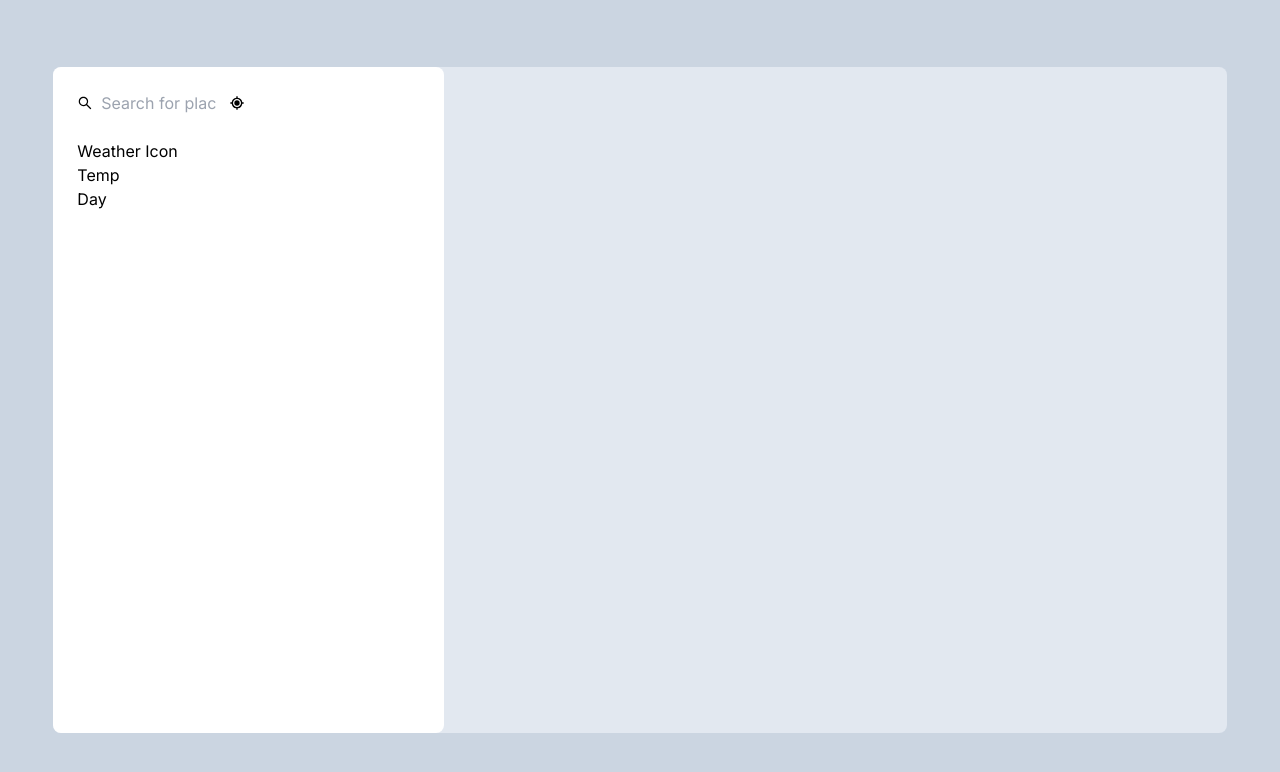
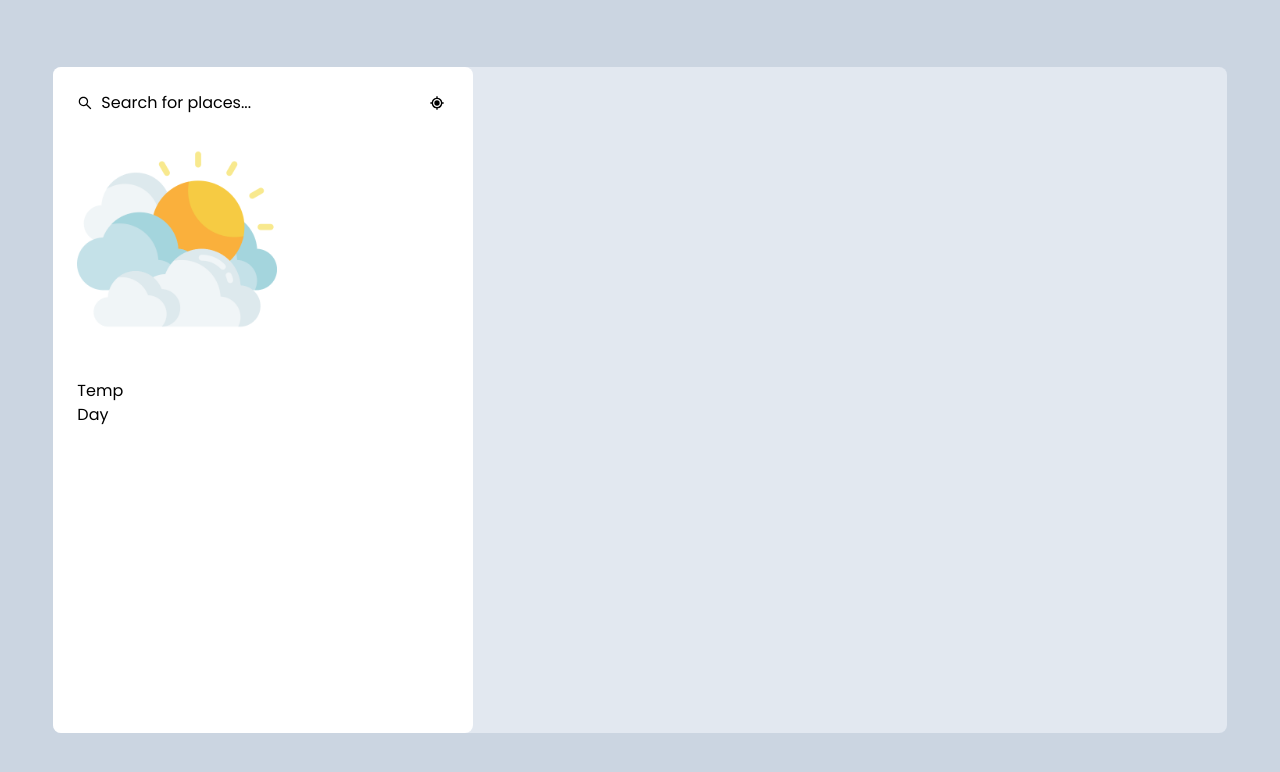
Before and after one commit to forzyz/weather-app, a Next.js app: page / in a window 1280 px wide. Shown: the top 772 px of the page. Built offline with nearby package versions, Linux system fonts and the light colour scheme.

Commit message:
image for weather

```diff
--- a/app/component/Input.tsx
+++ b/app/component/Input.tsx
@@ -4,12 +4,12 @@ import { BiCurrentLocation } from "react-icons/bi";
 
 const Input = () => {
   return (
-    <form className="flex items-center md:w-2/4 w-full mb-6">
+    <form className="flex items-center  w-full mb-6">
       <div className="cursor-pointer mr-2">
         <AiOutlineSearch />
       </div>
       <input
-        className="w-full bg-transparent outline-none focus:border-b-2 focus:border-gray-400 transition duration-300 ease-in-out"
+        className="w-full bg-transparent outline-none focus:border-b-2 focus:border-gray-400 transition duration-300 ease-in-out placeholder-black"
         type="text"
         placeholder="Search for places..."
       />
--- a/app/layout.tsx
+++ b/app/layout.tsx
@@ -1,22 +1,26 @@
-import './globals.css'
-import type { Metadata } from 'next'
-import { Inter } from 'next/font/google'
-
-const inter = Inter({ subsets: ['latin'] })
+import "./globals.css";
+import type { Metadata } from "next";
+import { Poppins } from "next/font/google";
 
 export const metadata: Metadata = {
-  title: 'Weather App',
-  description: 'Generated by create next app',
-}
+  title: "Weather App",
+  description: "Generated by create next app",
+};
+
+const poppins = Poppins({
+  subsets: ["latin"],
+  weight: ["400", "500", "700"],
+  style: ["normal", "italic"]
+});
 
 export default function RootLayout({
   children,
 }: {
-  children: React.ReactNode
+  children: React.ReactNode;
 }) {
   return (
     <html lang="en">
-      <body className={inter.className}>{children}</body>
+      <body className={poppins.className}>{children}</body>
     </html>
-  )
+  );
 }
--- a/app/page.tsx
+++ b/app/page.tsx
@@ -1,5 +1,6 @@
 "use client";
 
+import Image from "next/image";
 import Input from "./component/Input";
 
 const Home = () => {
@@ -7,21 +8,25 @@ const Home = () => {
     <div className="flex bg-cover bg-slate-300 h-screen">
       <div className="bg-slate-200 rounded-lg flex self-center m-auto w-11/12 h-5/6">
         {/* Left side */}
-        <div className="rounded-lg bg-white w-1/3">
+        <div className="rounded-lg bg-white w-2/7">
           <div className="flex flex-col p-6">
             <Input />
-            <h1>Weather Icon</h1>
+            <Image
+              src="/assets/cloudy.png"
+              width={200}
+              height={200}
+              alt="Picture of the author"
+              className="mb-10 "
+            />
             <h1>Temp</h1>
             <h1>Day</h1>
           </div>
         </div>
         {/* Right side */}
-        <div>
-
-        </div>
+        <div></div>
       </div>
     </div>
-  )
+  );
 };
 
 export default Home;
```
Also changed, not shown: public/assets/cloudy.png (added), 1 other file (tests, documents, lock files or other folders).
